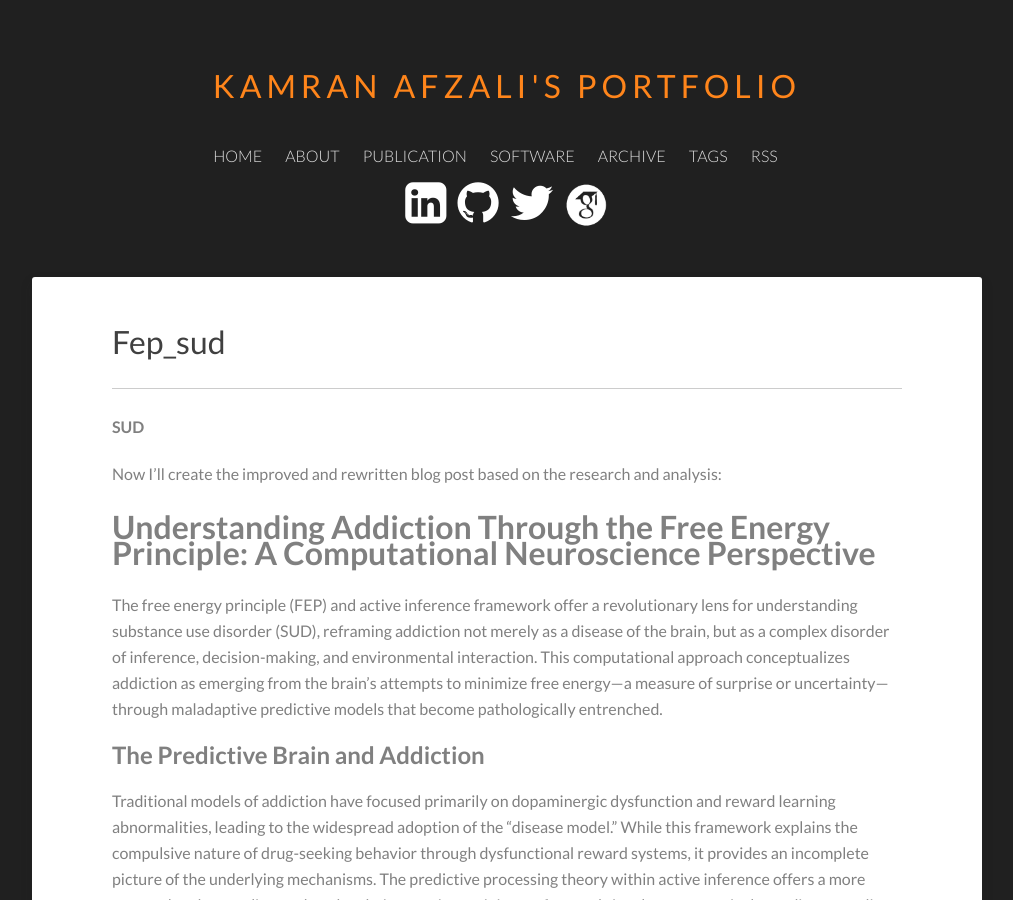
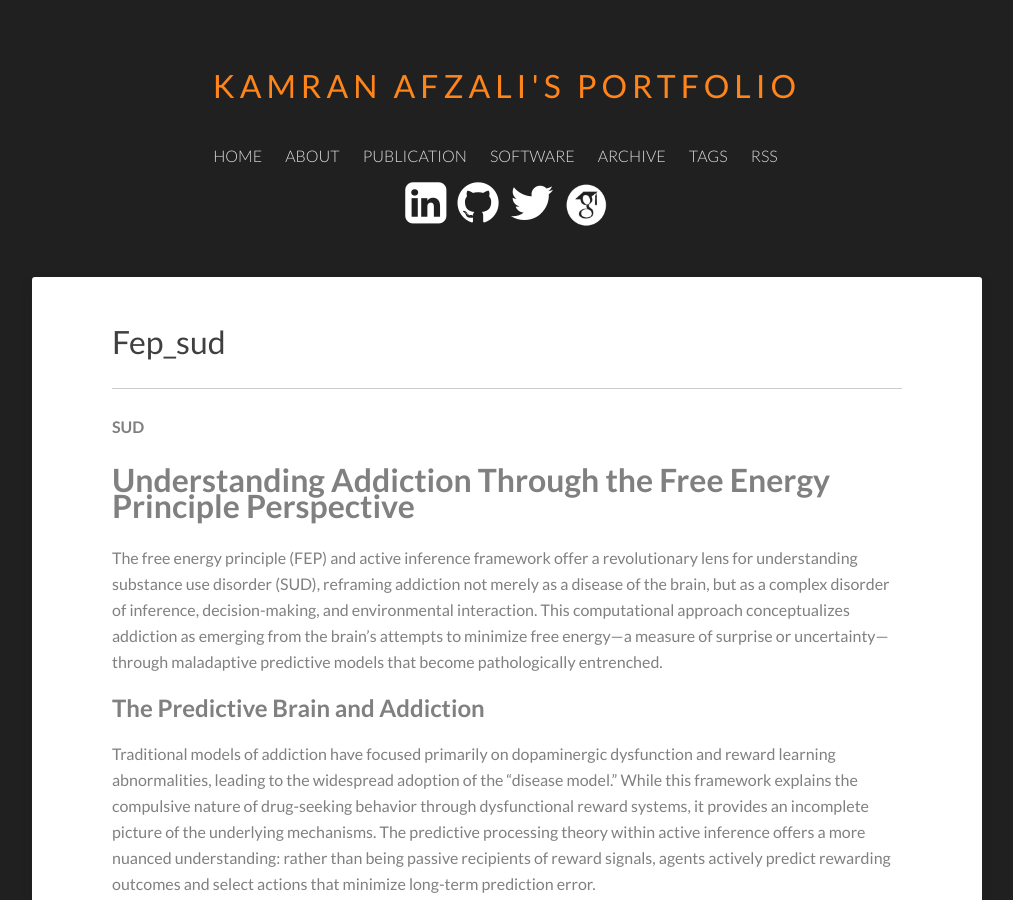
Before and after one commit to Kamran-Afzali/Kamran-Afzali.github.io, a Jekyll site: the page built from _posts/2025-10-25-FEP_SUD.md, in a window 1280 px wide and 900 px high. Shown: the whole window, without its empty margins (133-1146 px from the left). Built offline with Jekyll 4.4.1, drawn with Linux system fonts in a browser that asks for light colours; our own code applies the rules of GitHub Pages for plain Markdown files.

Commit message:
Update 2025-10-25-FEP_SUD.md

```diff
--- a/_posts/2025-10-25-FEP_SUD.md
+++ b/_posts/2025-10-25-FEP_SUD.md
@@ -1,9 +1,6 @@
 
 #### SUD
-
-Now I'll create the improved and rewritten blog post based on the research and analysis:
-
-# Understanding Addiction Through the Free Energy Principle: A Computational Neuroscience Perspective
+# Understanding Addiction Through the Free Energy Principle Perspective
 
 The free energy principle (FEP) and active inference framework offer a revolutionary lens for understanding substance use disorder (SUD), reframing addiction not merely as a disease of the brain, but as a complex disorder of inference, decision-making, and environmental interaction. This computational approach conceptualizes addiction as emerging from the brain's attempts to minimize free energy—a measure of surprise or uncertainty—through maladaptive predictive models that become pathologically entrenched.
 
```
